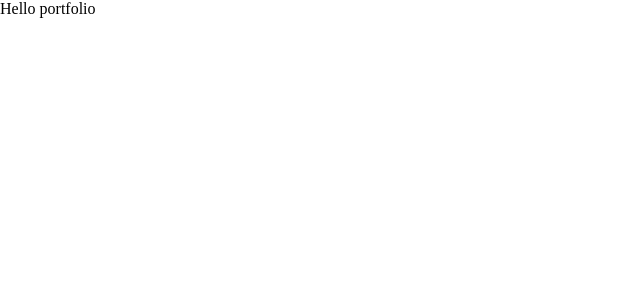
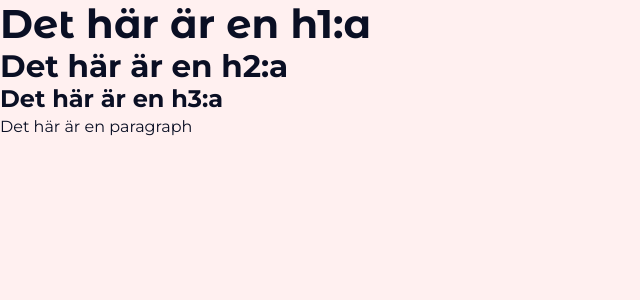
Before and after one commit to KlaraSk/portfolio, a React (Vite) app: page / in a window 1280 px wide. Shown: the top 300 px of the page, without its empty margins (0-640 px from the left). Built offline with nearby package versions, Linux system fonts and the light colour scheme.

Commit message:
Variables and basic css setup fixed.

```diff
--- a/src/App.jsx
+++ b/src/App.jsx
@@ -1,5 +1,14 @@
 function App() {
-  return <div className="app">Hello portfolio</div>;
+  return (
+    <div className="app font-color-black">
+      <section className="page">
+        <h1 className="heading-1 ">Det här är en h1:a</h1>
+        <h2 className="heading-2">Det här är en h2:a</h2>
+        <h3 className="heading-3">Det här är en h3:a</h3>
+        <p className="body">Det här är en paragraph</p>
+      </section>
+    </div>
+  );
 }
 
 export default App;
--- a/src/index.css
+++ b/src/index.css
@@ -1,5 +1,117 @@
+@import url("https://fonts.googleapis.com/css2?family=Montserrat+Alternates:ital,wght@0,100;0,200;0,300;0,400;0,500;0,600;0,700;0,800;0,900;1,100;1,200;1,300;1,400;1,500;1,600;1,700;1,800;1,900&family=Montserrat:ital,wght@0,100..900;1,100..900&display=swap");
+
 * {
   margin: 0;
   padding: 0;
   box-sizing: border-box;
 }
+
+/* ===== Variables ===== */
+
+:root {
+  /* Colors */
+  --orange: #fa8603;
+  --red: #bb2233;
+  --beige: #fae3cf;
+  --black: #0a0f24;
+  --pink-beige: #fff0f0;
+
+  /* Fonts */
+  --montserrat: "Montserrat", sans serif;
+  --montserrat-alternates: "Montserrat Alternates", sans serif;
+
+  --fs-xs: clamp(0.75rem, 0.7rem + 0.2vw, 0.875rem);
+  --fs-sm: clamp(0.875rem, 0.8rem + 0.3vw, 1rem);
+  --fs-md: clamp(1rem, 0.9rem + 0.4vw, 1.25rem);
+  --fs-lg: clamp(1.25rem, 1.1rem + 0.6vw, 1.5rem);
+  --fs-xl: clamp(1.5rem, 1.3rem + 0.8vw, 2rem);
+  --fs-xxl: clamp(2rem, 1.7rem + 1vw, 3rem);
+
+  /* Font weights */
+  --weight-light: 300;
+  --weight-regular: 400;
+  --weight-medium: 500;
+  --weight-semibold: 600;
+  --weight-bold: 700;
+}
+
+.heading-1,
+.heading-2,
+.heading-3 {
+  font-weight: var(--weight-bold);
+  line-height: 1.2;
+}
+
+.heading-1 {
+  font-family: var(--montserrat-alternates);
+  font-size: var(--fs-xxl);
+}
+
+.heading-2 {
+  font-family: var(--montserrat);
+  font-size: var(--fs-xl);
+}
+
+.heading-3 {
+  font-family: var(--montserrat);
+
+  font-size: var(--fs-lg);
+}
+
+.body {
+  font-family: var(--montserrat);
+  font-size: var(--fs-sm);
+  line-height: 1.6;
+}
+
+.font-color-beige {
+  color: var(--beige);
+}
+
+.font-color-black {
+  color: var(--black);
+}
+
+.font-color-orange {
+  color: var(--orange);
+}
+.font-color-orange {
+  color: var(--orange);
+}
+
+.page {
+  background-color: var(--pink-beige);
+  height: 100vh;
+}
+
+.d-none {
+  display: none;
+}
+
+/* * https://www.scottohara.me/blog/2017/04/14/inclusively-hidden.html */
+.sr-only:not(:focus):not(:active) {
+  clip: rect(0 0 0 0);
+  clip-path: inset(50%);
+  height: 1px;
+  overflow: hidden;
+  position: absolute;
+  white-space: nowrap;
+  width: 1px;
+}
+
+/* ===== Flex & grid ===== */
+.flex {
+  display: flex;
+}
+
+.flex__column {
+  flex-direction: column;
+}
+
+.grid {
+  display: grid;
+}
+
+.grid__center {
+  place-items: center;
+}
```
